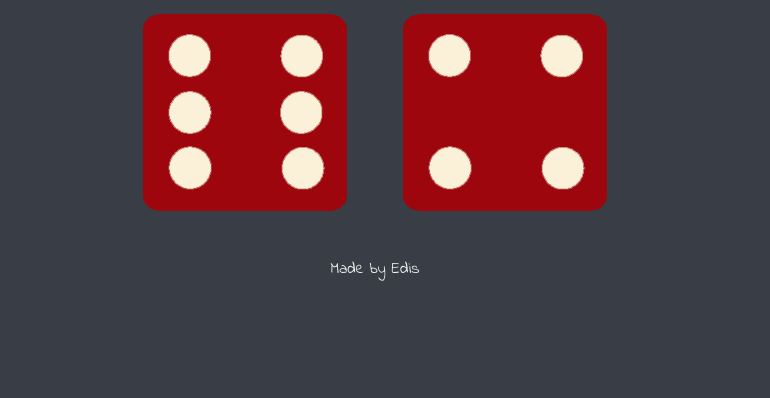
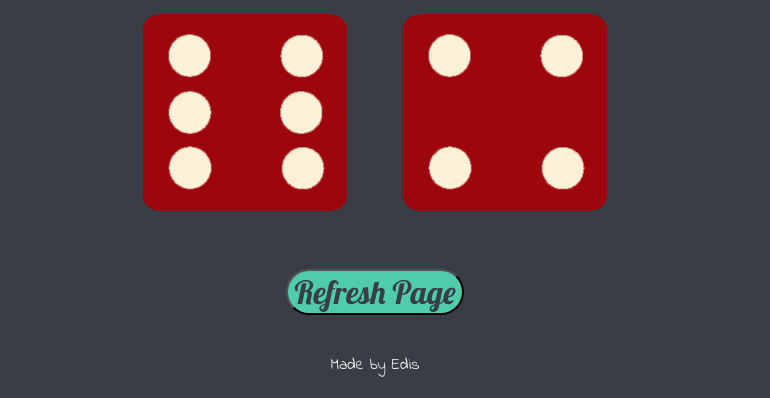
Before and after one commit to DORA3301/Dice-Game, a plain HTML site: page index.html in a window 1280 px wide. Shown: the part 402-800 px from the top of the page, without its empty margins (265-1035 px from the left). Drawn offline with Linux system fonts and the light colour scheme.

Commit message:
Update index.html

```diff
--- a/index.html
+++ b/index.html
@@ -22,6 +22,8 @@
         <p>Player 2</p>
         <img class="img2" src="./images/dice6.png">
       </div>
+      <br>
+      <button onClick="window.location.reload();">Refresh Page</button>
 
     </div>
 
```
